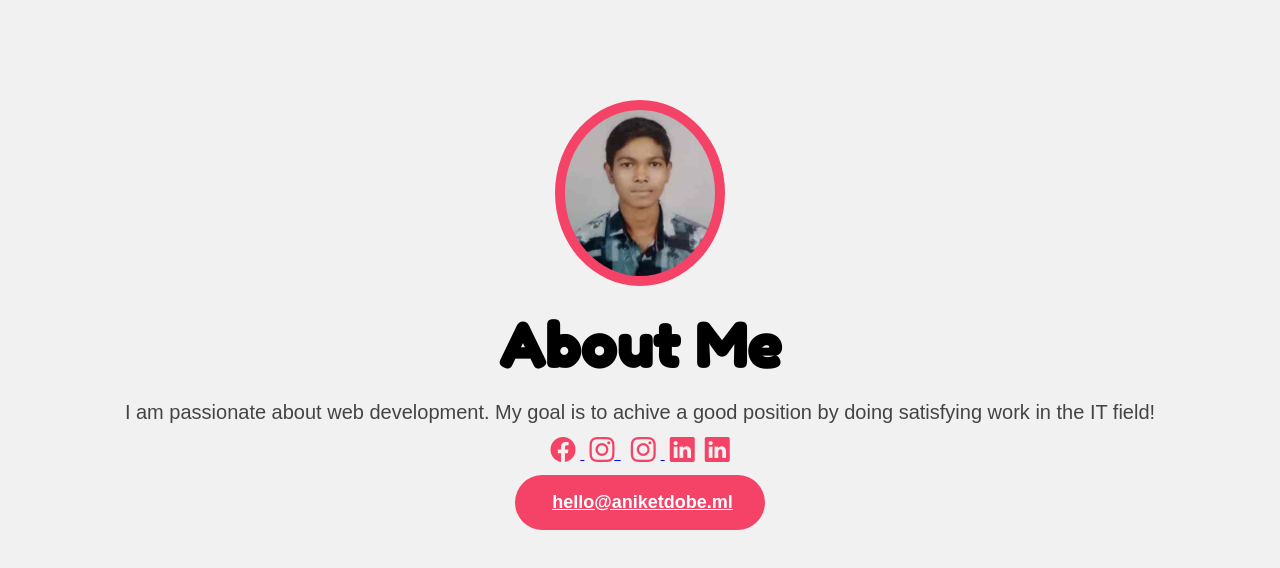
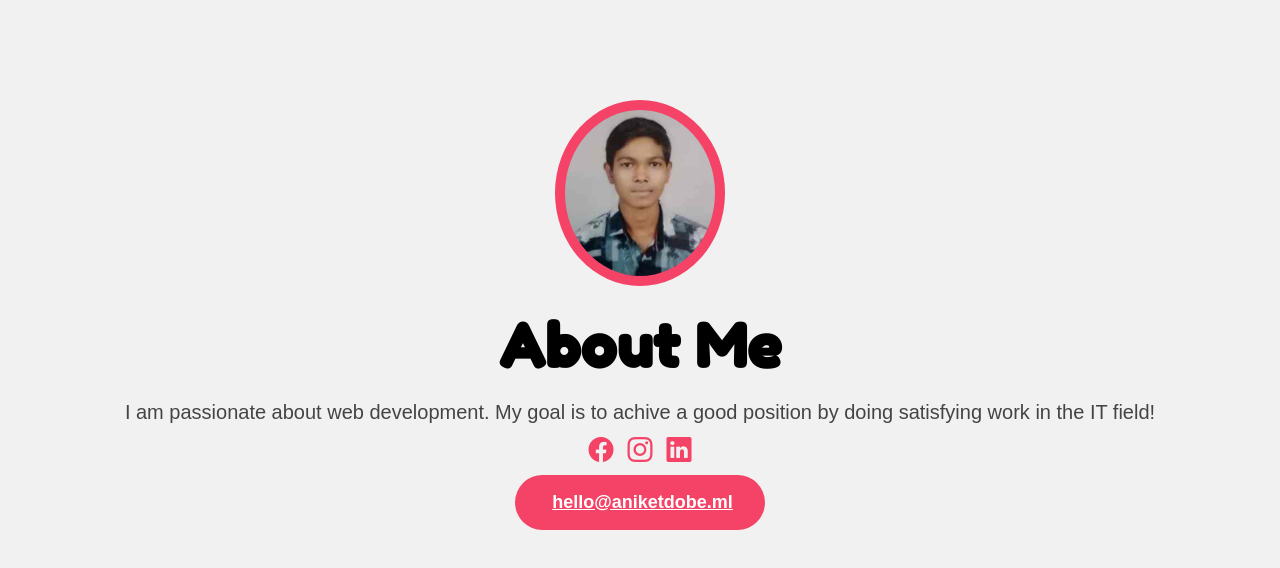
Before and after one commit to AniketDobe/portfilo, a plain HTML site: page index.html in a window 1280 px wide. Drawn offline with nearby package versions, Linux system fonts and the light colour scheme.

Commit message:
Update index.html

```diff
--- a/index.html
+++ b/index.html
@@ -96,9 +96,9 @@
     <p>I am passionate about web development. My goal is to achive a good position by doing satisfying work in the IT field!
     </p>
     <div class="icon">
-        <i class="bi bi-facebook"><a href="https://www.facebook.com/aniket.dobe.7"></i>
-        <i class="bi bi-instagram"> <a href="https://www.instagram.com/_aniket.dobe_/"></i>
-        <i class="bi bi-linkedin"><a href="https://www.linkedin.com/in/aniket-dobe/"></i>
+        <a href="https://www.facebook.com/aniket.dobe.7"><i class="bi bi-facebook"></i></a>
+        <a href="https://www.instagram.com/_aniket.dobe_/"><i class="bi bi-instagram"></i></a>
+        <a href="https://www.linkedin.com/in/aniket-dobe/"><i class="bi bi-linkedin"></i></a>
     </div>
     <div>
         <button class="btn"><a href="mailto:hello@aniketdobe.ml" style="color: #fff;">hello@aniketdobe.ml</a></button>
```
